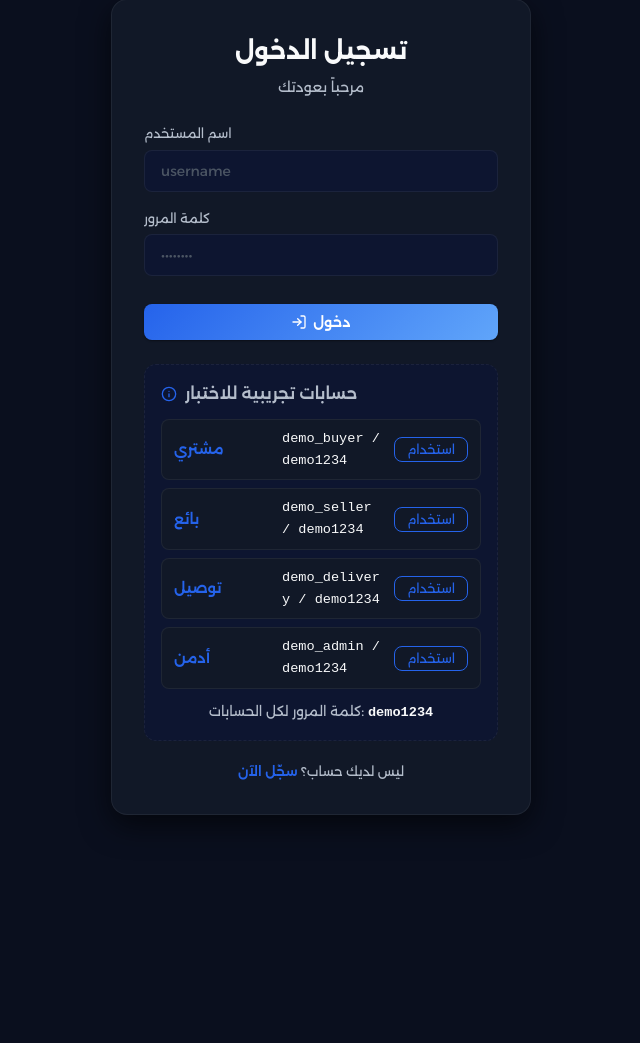
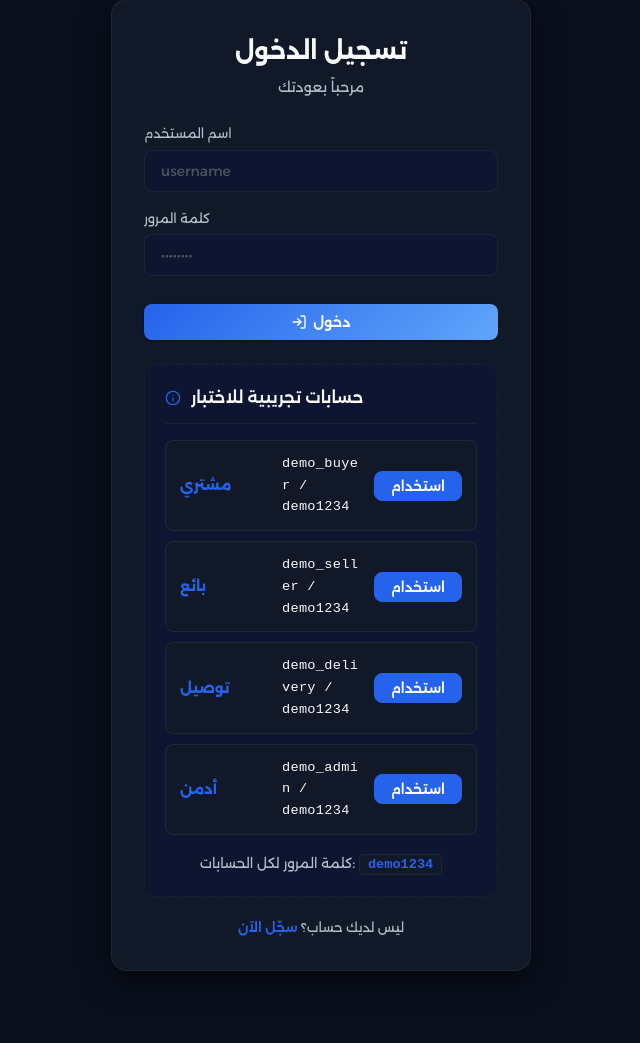
Before and after one commit to raouf-coder-dev/amanpay, a Django app: page /login/?next=/dashboard/buyer/ in a window 1280 px wide. Shown: the part 129-1172 px from the top of the page, without its empty margins (319-959 px from the left). Before the commit the page ends 947 px from the top, so only its background shows below. Run offline with Django 5.2, Linux system fonts and the light colour scheme.

Commit message:
تحسين عرض قسم الحسابات التجريبية وقائمة المستخدم

```diff
--- a/static/css/design-system.css
+++ b/static/css/design-system.css
@@ -1582,66 +1594,87 @@ html[dir="rtl"] .form-select {
    =================================================================== */
 .demo-accounts {
   margin-top: 24px;
-  padding: 16px;
+  padding: 20px;
   background: var(--bg-secondary);
   border: 1px dashed var(--border);
   border-radius: var(--radius-md);
 }
 .demo-accounts-header {
-  display: flex; align-items: center; gap: 8px;
+  display: flex; align-items: center; gap: 10px;
   font-size: var(--fs-body); font-weight: 600;
-  color: var(--text-secondary); margin-bottom: 12px;
+  color: var(--text-primary);
+  margin-bottom: 16px;
+  padding-bottom: 12px;
+  border-bottom: 1px solid var(--border);
 }
 .demo-accounts-list {
-  display: flex; flex-direction: column; gap: 8px;
-  margin-bottom: 12px;
+  display: flex; flex-direction: column;
+  gap: 10px;
+  margin-bottom: 14px;
 }
 .demo-account {
   display: grid;
-  grid-template-columns: 100px 1fr auto;
-  gap: 8px; align-items: center;
-  padding: 8px 12px;
+  grid-template-columns: 90px 1fr auto;
+  gap: 12px;
+  align-items: center;
+  padding: 12px 14px;
   background: var(--bg-card);
   border: 1px solid var(--border);
   border-radius: var(--radius-sm);
+  font-size: 0.95rem;
+  transition: border-color 0.2s ease;
+}
+.demo-account:hover {
+  border-color: var(--accent-secondary);
+}
+.demo-role {
+  color: var(--blue-primary);
+  font-weight: 700;
   font-size: 0.9rem;
 }
-.demo-role { color: var(--blue-primary); font-weight: 600; }
 .demo-credentials {
   font-family: 'Courier New', monospace;
   color: var(--text-primary);
   font-size: 0.85rem;
+  letter-spacing: 0.3px;
   overflow-wrap: anywhere;
 }
 .demo-fill {
-  background: transparent;
+  background: var(--blue-primary);
   border: 1px solid var(--blue-primary);
-  padding: 4px 12px;
+  padding: 6px 16px;
   border-radius: var(--radius-sm);
   cursor: pointer;
-  font-size: 0.8rem;
-  color: var(--blue-primary);
+  font-size: 0.85rem;
+  color: #FFFFFF;
   font-family: inherit;
+  font-weight: 600;
   transition: all 0.2s ease;
 }
 .demo-fill:hover {
-  background: var(--blue-primary);
-  color: #FFFFFF;
+  background: var(--accent-secondary);
+  border-color: var(--accent-secondary);
 }
 .demo-note {
   font-size: 0.85rem;
   color: var(--text-secondary);
   text-align: center;
   margin: 0;
+  padding-top: 4px;
 }
 .demo-note strong {
   font-family: 'Courier New', monospace;
-  color: var(--text-primary);
+  color: var(--blue-primary);
+  background: var(--bg-card);
+  padding: 2px 8px;
+  border-radius: 4px;
+  border: 1px solid var(--border);
 }
 @media (max-width: 600px) {
   .demo-account {
     grid-template-columns: 1fr;
-    gap: 6px;
+    gap: 8px;
     text-align: center;
   }
-}
+  .demo-fill { width: 100%; }
+}
```
Also changed, not shown: other parts of static/css/design-system.css (+26 -14 lines).
